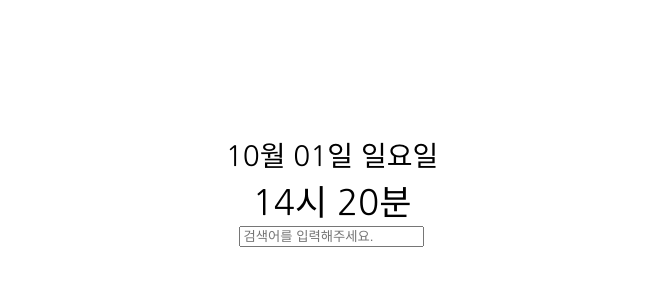
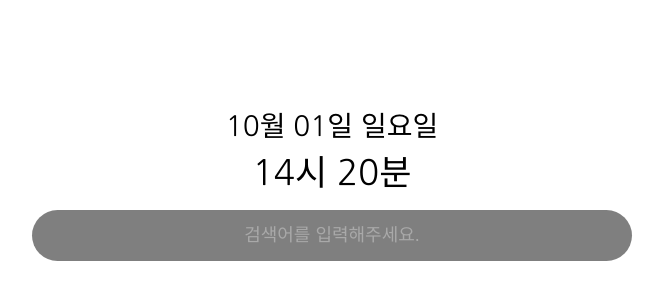
Before and after one commit to Rayched/ChromeCustomPageVerTS, a website: page index.html in a window 1280 px wide. Shown: the part 210-510 px from the top of the page, without its empty margins (308-971 px from the left). Drawn offline with Linux system fonts and the light colour scheme.

Commit message:
검색창 코드 작성 완료 (error 해결 X), CSS Style 설정 완료

```diff
--- a/css/style.css
+++ b/css/style.css
@@ -44,3 +44,25 @@ body {
          속성을 추가한 것으로 보인다.)
     */
 }
+
+.Main_Wrapper .Search {
+    display: flex;
+    justify-content: center;
+}
+
+.Search #Search_Input {
+    width: 600px;
+    background-color: rgba(0, 0, 0, 0.5);
+    color: white;
+    font-size: var(--medium);
+    padding: 15px 0px;
+    border-radius: 30px;
+    border: 0px;
+    text-align: center;
+    margin: 15px;
+}
+
+.Search #Search_Input::placeholder {
+    color: rgba(169, 169, 169);
+    font-size: var(--medium);
+}
--- a/index.html
+++ b/index.html
@@ -27,7 +27,6 @@
                         id="Search_Input"
                         placeholder="검색어를 입력해주세요."
                         autocomplete="off"
-                        value=""
                     />
                 </div>
             </div>
```
Also changed, not shown: src/Search.ts (+13 -2 lines), README.md.
